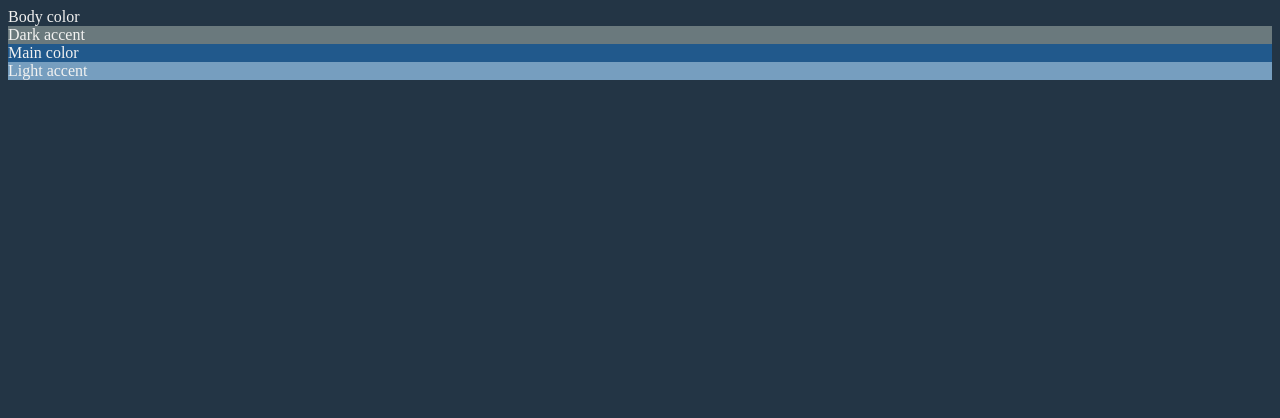
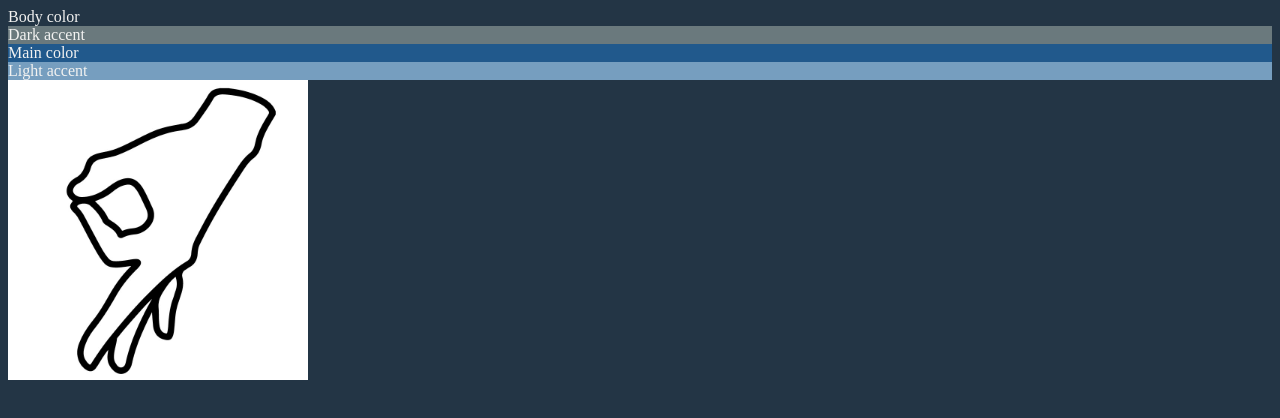
Before and after one commit to Jodm522/placeholder, a plain HTML site: page index.html in a window 1280 px wide. Drawn offline with Linux system fonts and the light colour scheme.

Commit message:
circle img added

```diff
--- a/index.css
+++ b/index.css
@@ -20,3 +20,7 @@ body {
 .light-accent {
   background-color: var(--light-accent-color);
 }
+
+img {
+  height: 300px;
+}
--- a/index.html
+++ b/index.html
@@ -4,13 +4,14 @@
     <meta charset="UTF-8" />
     <meta http-equiv="X-UA-Compatible" content="IE=edge" />
     <meta name="viewport" content="width=device-width, initial-scale=1.0" />
-    <link rel="stylesheet" href="index.css"/>
+    <link rel="stylesheet" href="index.css" />
     <title>Document</title>
   </head>
   <body>
     Body color
-    <div class="dark-accent"> Dark accent</div>
+    <div class="dark-accent">Dark accent</div>
     <div class="main-color">Main color</div>
     <div class="light-accent">Light accent</div>
+    <img src="/circlegame.jpg" />
   </body>
 </html>
```
Also changed, not shown: circlegame.jpg (added).
